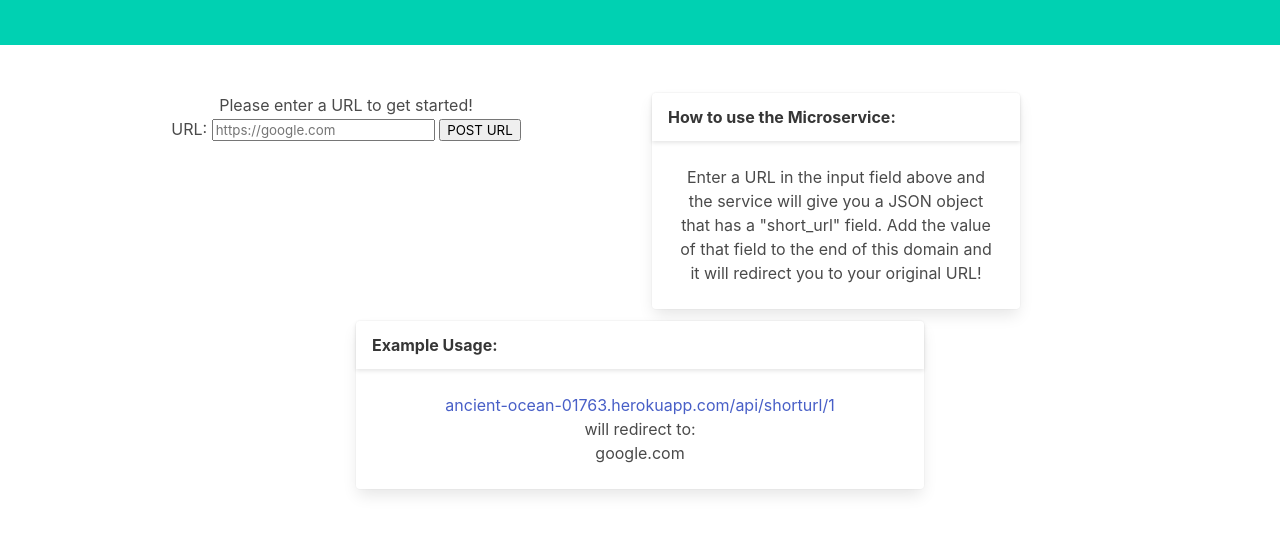
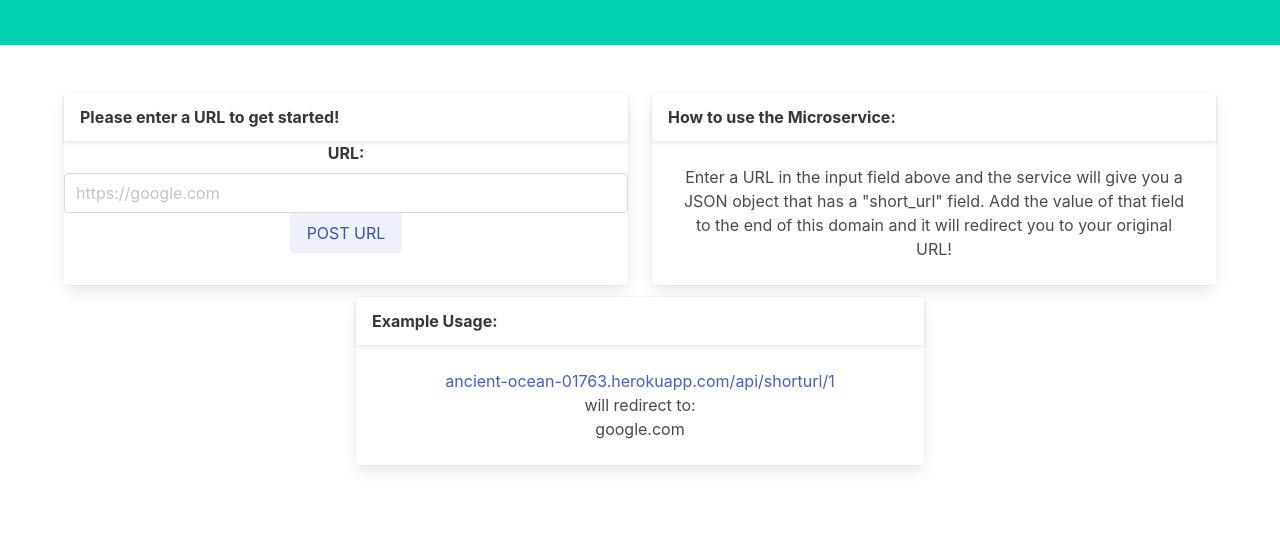
Before and after one commit to aaabdelgany/URL-Shortener, a website: page views/index.html in a window 1280 px wide. Shown: the part 116-650 px from the top of the page. Drawn offline with nearby package versions, Linux system fonts and the light colour scheme.

Commit message:
more styling

```diff
--- a/public/style.css
+++ b/public/style.css
@@ -1,46 +1,10 @@
-body {
-  font-family: Arial, sans-serif;
-  font-size: 16px;
-  color: #222;
-  background-color: #fff;
-  text-align: center;
-  line-height: 1.4em;
+.card {
+  display: flex;
+  flex-direction: column;
+  height: 100%;
+  margin-top: auto;
 }
 
-main {
-  padding: 0;
-  margin-top: 40px;
+.button {
+  margin-top: auto;
 }
-
-h3 {
-  margin-top: 30px;
-}
-
-
-
-.user-stories li {
-  margin-bottom: 1em;
-}
-
-a {
-  color: #2574a9;
-}
-
-form {
-  margin: 10px auto;
-  padding: 20px;
-  max-width: 600px;
-}
-
-label {
-  margin-right: 10px;
-}
-
-input {
-  padding: 5px;
-}
-
-input[type='text'] {
-  width: 220px;
-  text-align: center;
-}
--- a/views/index.html
+++ b/views/index.html
@@ -16,6 +16,7 @@
       rel="stylesheet"
       href="https://cdn.jsdelivr.net/npm/bulma@0.9.3/css/bulma.min.css"
     />
+    <link rel="stylesheet" href="../public/style.css" />
     <style>
       .cell {
         border-style: solid;
@@ -39,21 +40,34 @@
         <div class="container is-offset-2 has-text-centered">
           <div class="columns">
             <div class="column is-6">
+              <div class="card">
+                <header class="card-header">
+                  <p class="card-header-title">
+                    Please enter a URL to get started!
+                  </p>
+                </header>
                 <form action="api/shorturl" method="POST">
                   <fieldset>
-                  <legend>Please enter a URL to get started!</legend>
-                  <label for="url_input">URL:</label>
+                    <label class="label" for="url_input">URL:</label>
                     <input
+                      class="input"
                       id="url_input"
                       type="text"
                       name="url"
                       placeholder="https://google.com"
                     />
-                  <input type="submit" value="POST URL" />
+                    <button
+                      class="button is-link is-light"
+                      type="submit"
+                      value="POST URL"
+                    >
+                      POST URL
+                    </button>
                   </fieldset>
                 </form>
               </div>
-            <div class="column is-4">
+            </div>
+            <div class="column is-6">
               <div class="card">
                 <header class="card-header">
                   <p class="card-header-title">How to use the Microservice:</p>
```
Lines whose indentation alone changed are shown as unchanged.
